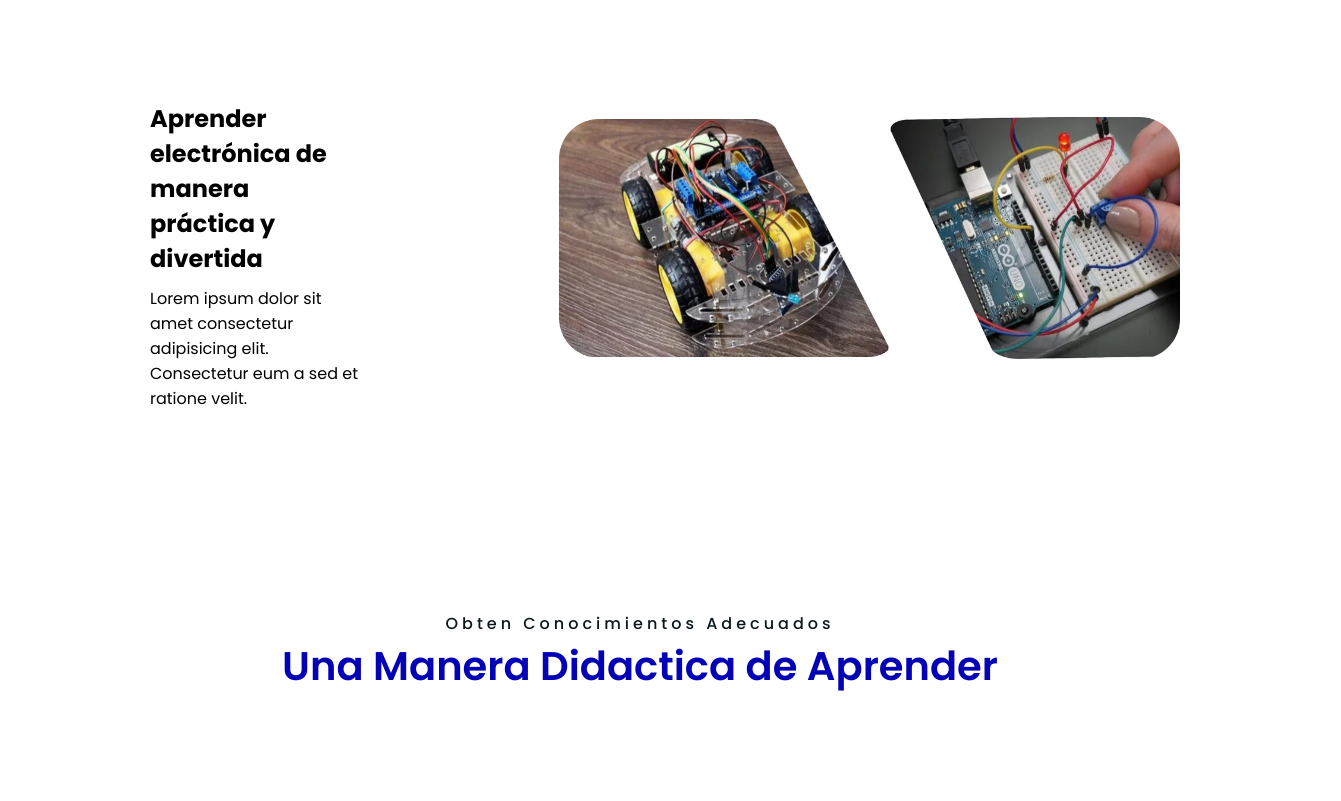
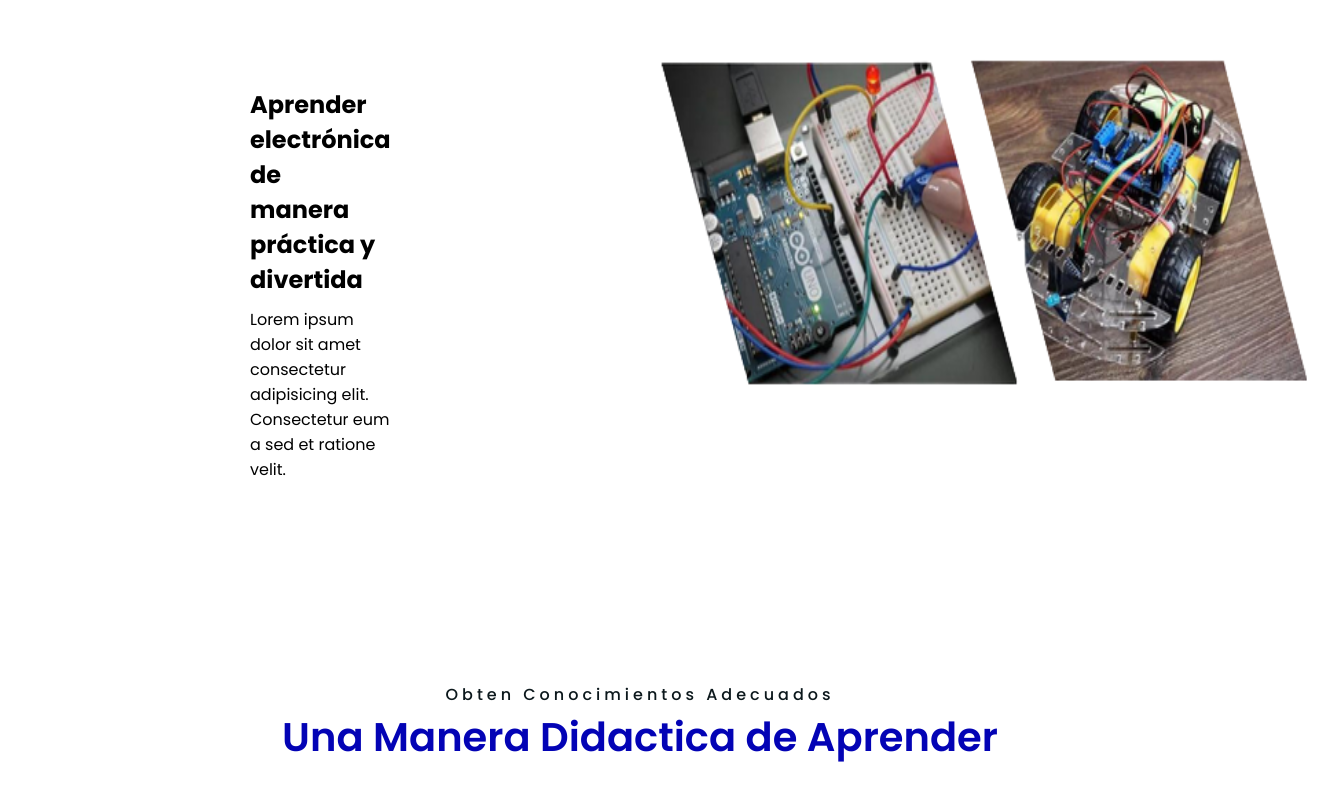
Before and after one commit to YenderFin/Mantenimiento, a plain HTML site: page index.html in a window 1280 px wide. Shown: the part 1897-2698 px from the top of the page, 1341 px wide, since content can reach past the window. Drawn offline with Linux system fonts and the light colour scheme.

Commit message:
Octavo commit

```diff
--- a/CSS/style.css
+++ b/CSS/style.css
@@ -259,6 +259,7 @@ header{
 }
 .text_coverThree{
     justify-content: center;
+    margin-left: 100px;
 }
 .text_coverThree h1{
 
@@ -277,24 +278,19 @@ header{
     margin-right: 100px;
 }
 .image_coverThree {
-    margin-top: 5%;
+    margin-top: 10px;
     display: flex;
-    justify-content: center center;
-    align-items: center;
+
 
 }
-.image_coverThree .image_one{
-    padding-right: 1px;
-}
-.image_coverThree .image_two img{
-    height: 40%;
-    width: 100%;
-    padding-right:100px ;
-}
+
+
 .image_coverThree .image_one img{
-    height: 40%;
-    width: 100%;
-    padding-left: 100px;
+    height: 400px;
+    width: 700px;
+    margin-left: 150PX;
+    align-items: center center;
+    justify-content: center center;
 
 }
 .container_four{
--- a/index.html
+++ b/index.html
@@ -124,10 +124,7 @@
             </div>
             <div class="image_coverThree">
                 <div class="image_one">
-                    <img src="IMG/box_text/imgOne.png" alt="No se necontró la imagen">
-                </div>
-                <div class="image_two">
-                    <img src="IMG/box_text/imgTwo.png" alt="No se necontró la imagen">
+                    <img src="IMG/box_text/box img.png" alt="No se necontró la imagen">
                 </div>
             </div>
 
```
Also changed, not shown: IMG/box_text/box img.png (added), IMG/box_text/imageFive.webp (deleted), IMG/box_text/imageFour.webp (deleted), IMG/box_text/imageThree.webp (deleted), IMG/box_text/imgOne.png (deleted), IMG/box_text/imgTwo.png (deleted).
